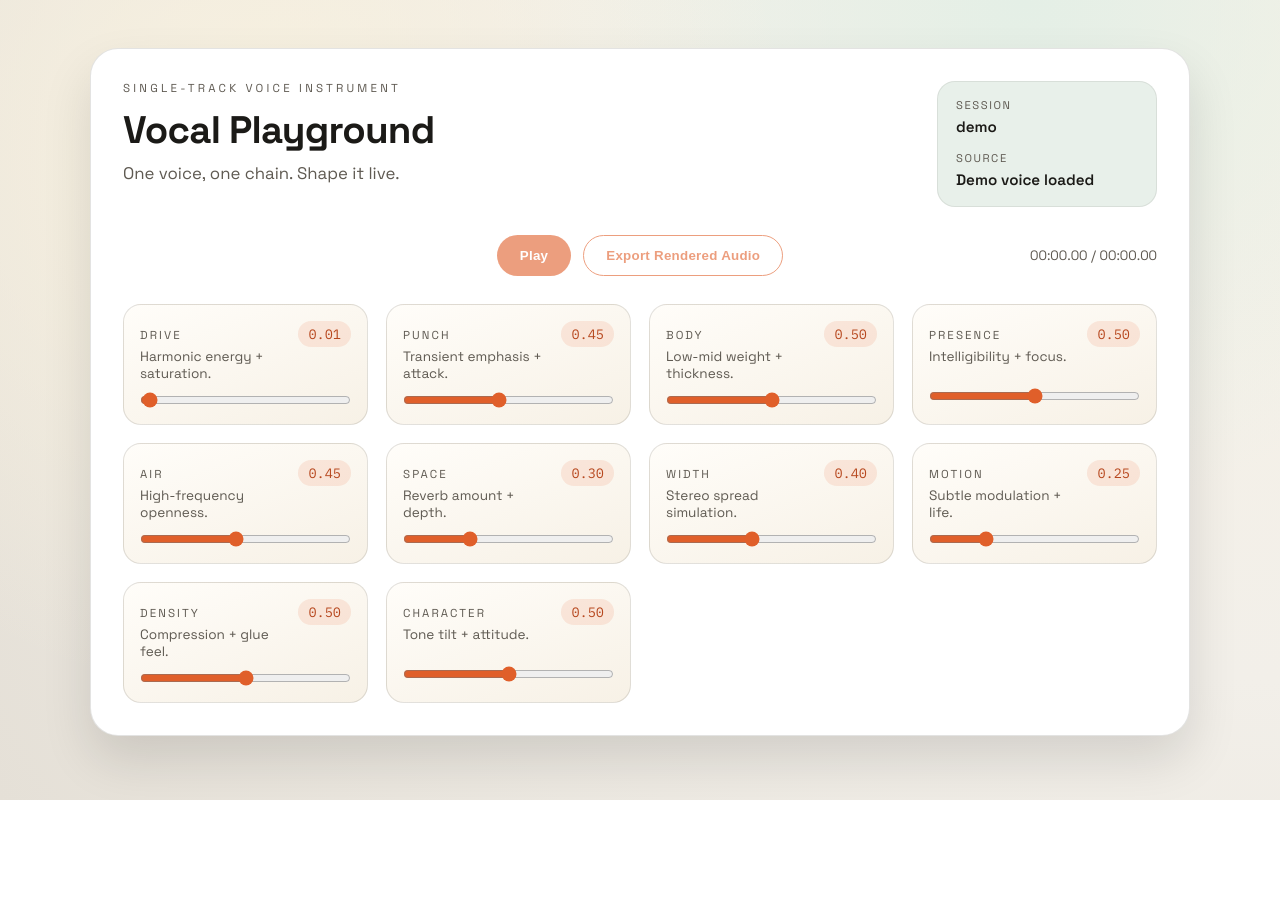
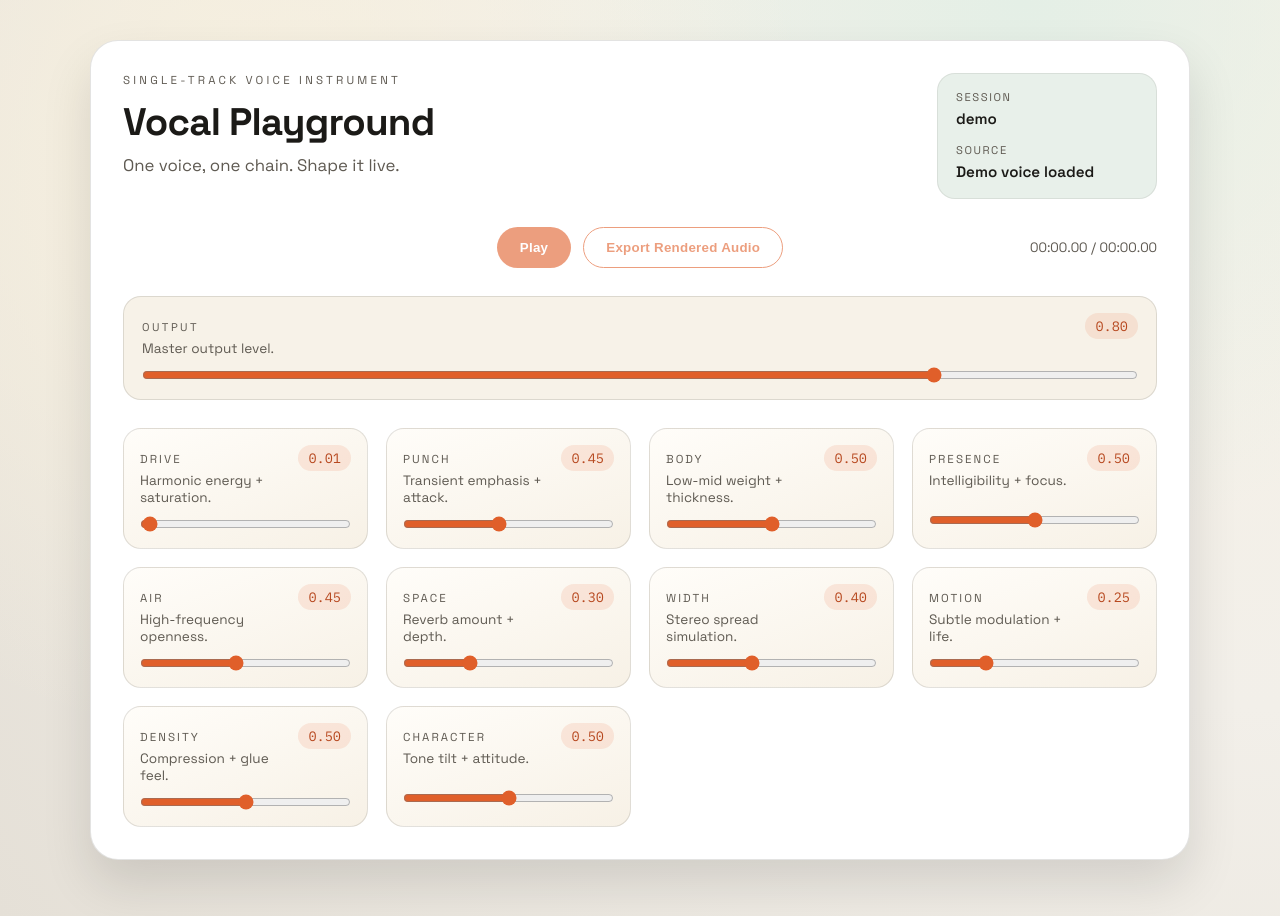
Before and after one commit to yiweihsu/mix-flow, a Next.js app: page /project/demo in a window 1280 px wide. Before the commit the page ends 800 px from the top, so only its background shows below. Built offline with nearby package versions, Linux system fonts and the light colour scheme; no server answers.

Commit message:
feat: add master output volume control

```diff
--- a/src/app/globals.css
+++ b/src/app/globals.css
@@ -136,6 +136,47 @@ main {
 .transport-time {
   justify-self: end;
   color: var(--muted);
+  font-size: 0.85rem;
+}
+
+.output-panel {
+  border-radius: 18px;
+  border: 1px solid rgba(27, 26, 23, 0.12);
+  padding: 16px 18px;
+  background: #f7f2e8;
+  display: grid;
+  gap: 10px;
+}
+
+.output-header {
+  display: flex;
+  justify-content: space-between;
+  align-items: baseline;
+  gap: 12px;
+}
+
+.output-label {
+  text-transform: uppercase;
+  letter-spacing: 0.22em;
+  font-size: 0.7rem;
+  color: var(--muted);
+  display: block;
+  margin-bottom: 6px;
+}
+
+.output-description {
+  font-size: 0.85rem;
+  color: var(--muted);
+  display: block;
+}
+
+.output-value {
+  font-family: var(--font-plex-mono), "IBM Plex Mono", monospace;
+  font-variant-numeric: tabular-nums;
+  background: rgba(224, 95, 42, 0.12);
+  padding: 4px 10px;
+  border-radius: 999px;
+  color: var(--accent-dark);
   font-size: 0.85rem;
 }
 
--- a/src/app/project/[id]/page.tsx
+++ b/src/app/project/[id]/page.tsx
@@ -24,6 +24,7 @@ const DEFAULT_PARAMS: MacroParameters = {
   density: 0.5,
   character: 0.5,
 };
+const DEFAULT_OUTPUT_VOLUME = 0.8;
 
 const SLIDERS: SliderDefinition[] = [
   { key: "drive", label: "Drive", description: "Harmonic energy + saturation." },
@@ -96,6 +97,7 @@ export default function ProjectPage({ params }: { params: Promise<{ id: string }
   const { id } = use(params);
   const engineRef = useRef<AudioEngine | null>(null);
   const [paramsState, setParamsState] = useState<MacroParameters>(DEFAULT_PARAMS);
+  const [outputVolume, setOutputVolume] = useState(DEFAULT_OUTPUT_VOLUME);
   const [isReady, setIsReady] = useState(false);
   const [isPlaying, setIsPlaying] = useState(false);
   const [playbackTime, setPlaybackTime] = useState(0);
@@ -111,7 +113,7 @@ export default function ProjectPage({ params }: { params: Promise<{ id: string }
   useEffect(() => {
     const engine = new AudioEngine();
     engine.init();
-    engine.update(paramsState);
+    engine.update(paramsState, DEFAULT_OUTPUT_VOLUME);
     engineRef.current = engine;
 
     let cancelled = false;
@@ -158,9 +160,14 @@ export default function ProjectPage({ params }: { params: Promise<{ id: string }
   const updateParam = (key: keyof MacroParameters, value: number) => {
     setParamsState((prev) => {
       const next = { ...prev, [key]: value };
-      engineRef.current?.update(next);
+      engineRef.current?.update(next, outputVolume);
       return next;
     });
+  };
+
+  const updateOutputVolume = (value: number) => {
+    setOutputVolume(value);
+    engineRef.current?.update(paramsState, value);
   };
 
   const handleTransportToggle = () => {
@@ -183,7 +190,7 @@ export default function ProjectPage({ params }: { params: Promise<{ id: string }
     }
     setIsExporting(true);
     try {
-      const rendered = await engine.renderOffline(paramsState);
+      const rendered = await engine.renderOffline(paramsState, outputVolume);
       const blob = encodeWav(rendered);
       const url = URL.createObjectURL(blob);
       const anchor = document.createElement("a");
@@ -246,6 +253,24 @@ export default function ProjectPage({ params }: { params: Promise<{ id: string }
           </div>
         </div>
 
+        <div className="output-panel">
+          <div className="output-header">
+            <div>
+              <span className="output-label">Output</span>
+              <span className="output-description">Master output level.</span>
+            </div>
+            <span className="output-value">{outputVolume.toFixed(2)}</span>
+          </div>
+          <input
+            type="range"
+            min={0}
+            max={1}
+            step={0.001}
+            value={outputVolume}
+            onChange={(event) => updateOutputVolume(Number(event.target.value))}
+          />
+        </div>
+
         <div className="slider-grid">
           {sliderRows.map((slider) => (
             <div className="macro-slider" key={slider.key}>
--- a/src/audio/engine/AudioEngine.ts
+++ b/src/audio/engine/AudioEngine.ts
@@ -23,6 +23,7 @@ type ProcessingChain = {
   reverb: ConvolverNode;
   reverbReturn: GainNode;
   outputGain: GainNode;
+  masterGain: GainNode;
 };
 
 export class AudioEngine {
@@ -33,6 +34,7 @@ export class AudioEngine {
   private playing = false;
   private startTime = 0;
   private pauseOffset = 0;
+  private outputVolume = 0.8;
 
   private createImpulseResponse(context: BaseAudioContext) {
     const duration = 1.6;
@@ -135,6 +137,8 @@ export class AudioEngine {
 
     const outputGain = context.createGain();
     outputGain.gain.value = 0.85;
+    const masterGain = context.createGain();
+    masterGain.gain.value = this.outputVolume;
 
     inputGain.connect(drive);
     drive.connect(body);
@@ -160,7 +164,8 @@ export class AudioEngine {
     reverb.connect(reverbReturn);
     reverbReturn.connect(outputGain);
 
-    outputGain.connect(context.destination);
+    outputGain.connect(masterGain);
+    masterGain.connect(context.destination);
 
     return {
       inputGain,
@@ -185,6 +190,7 @@ export class AudioEngine {
       reverb,
       reverbReturn,
       outputGain,
+      masterGain,
     } satisfies ProcessingChain;
   }
 
@@ -305,11 +311,12 @@ export class AudioEngine {
     this.playing = false;
   }
 
-  update(params: MacroParameters) {
+  update(params: MacroParameters, outputVolume: number = this.outputVolume) {
     if (!this.context || !this.chain) {
       return;
     }
 
+    this.outputVolume = outputVolume;
     const timeConstant = 0.05;
 
     this.chain.drive.curve = this.createDriveCurve(params.drive);
@@ -367,9 +374,11 @@ export class AudioEngine {
       timeConstant,
     );
     this.chain.motionLfo.frequency.value = this.mapRange(params.motion, 0, 1, 0.05, 0.35);
+
+    this.applySmoothing(this.chain.masterGain.gain, outputVolume, timeConstant);
   }
 
-  async renderOffline(params: MacroParameters) {
+  async renderOffline(params: MacroParameters, outputVolume: number = this.outputVolume) {
     if (!this.buffer) {
       throw new Error("No audio buffer loaded.");
     }
@@ -414,6 +423,7 @@ export class AudioEngine {
 
     chain.motionDepth.gain.value = this.mapRange(params.motion, 0, 1, 0, 0.3);
     chain.motionLfo.frequency.value = this.mapRange(params.motion, 0, 1, 0.05, 0.35);
+    chain.masterGain.gain.value = outputVolume;
 
     source.start(0);
     return offline.startRendering();
@@ -444,6 +454,7 @@ export class AudioEngine {
       this.chain.reverb.disconnect();
       this.chain.reverbReturn.disconnect();
       this.chain.outputGain.disconnect();
+      this.chain.masterGain.disconnect();
     }
 
     if (this.context) {
--- a/src/state/mix/reducer.ts
+++ b/src/state/mix/reducer.ts
@@ -18,6 +18,7 @@ const parsePath = (path: string): Array<string | number> => {
 const cloneMixState = (state: MixState): MixState => {
   return {
     params: { ...state.params },
+    outputVolume: state.outputVolume,
   };
 };
 
--- a/src/state/mix/types.ts
+++ b/src/state/mix/types.ts
@@ -23,6 +23,7 @@ export type MacroParameters = {
 
 export type MixState = {
   params: MacroParameters;
+  outputVolume: number;
 };
 
 export type MixPatchOp = {
```
